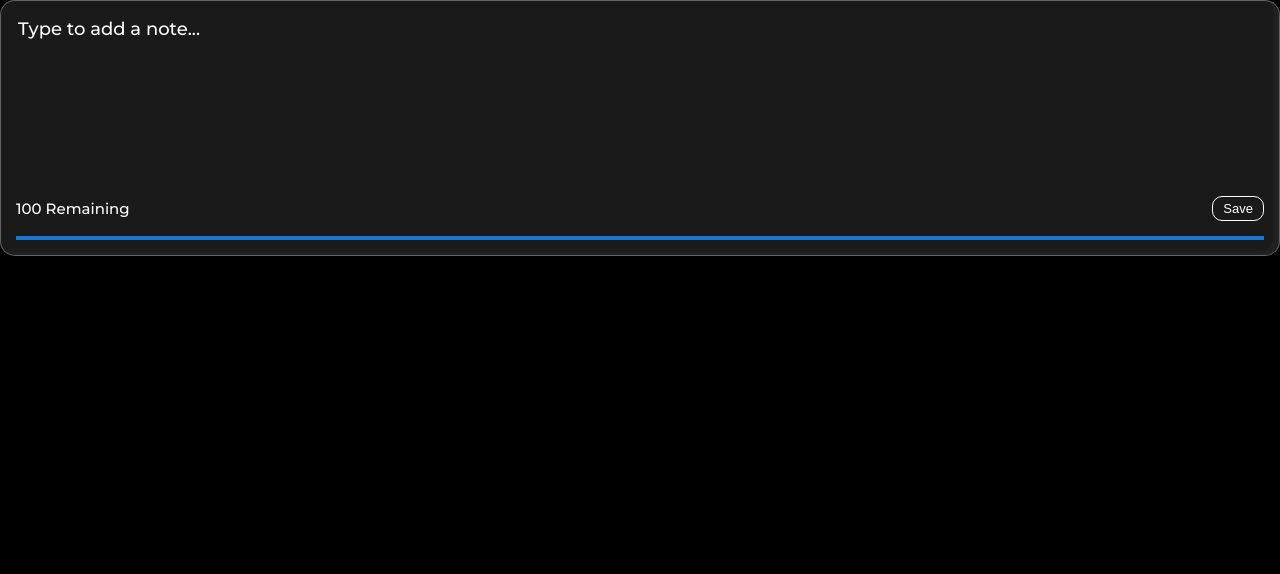
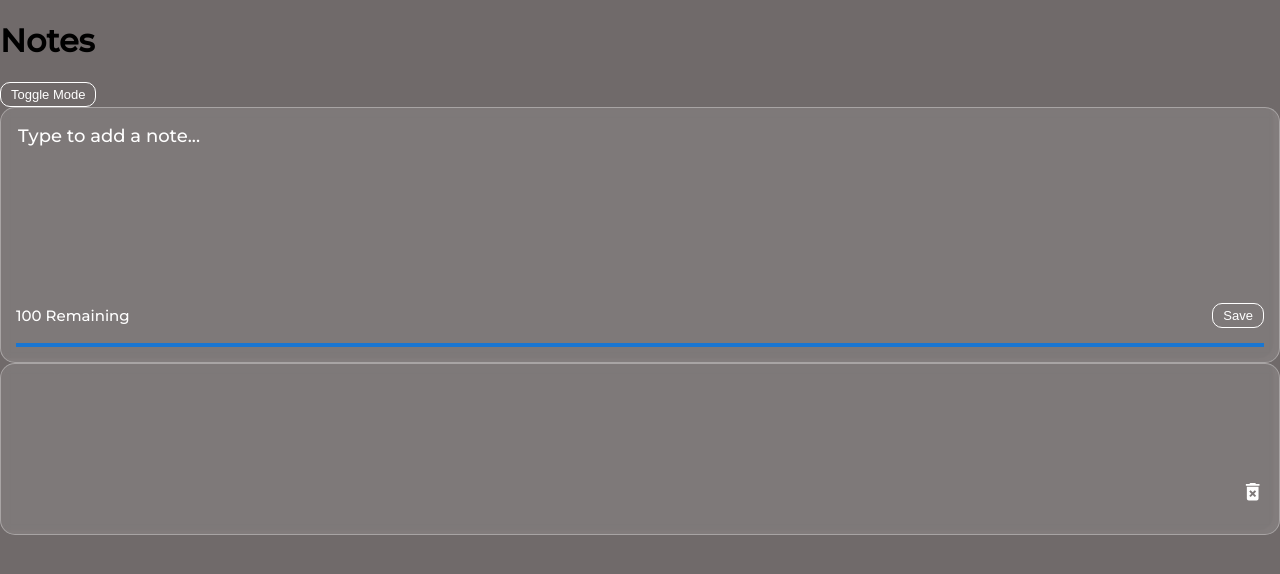
Before and after one commit to M0Shalaan/notes_app_react, a React (Create React App) app: page / in a window 1280 px wide. Shown: the top 574 px of the page. Built offline with nearby package versions, Linux system fonts and the light colour scheme.

Commit message:
created NoteList and some changes

```diff
--- a/package.json
+++ b/package.json
@@ -11,6 +11,7 @@
     "@testing-library/user-event": "^13.5.0",
     "react": "^18.2.0",
     "react-dom": "^18.2.0",
+    "react-icons": "^4.7.1",
     "react-router-dom": "^6.7.0",
     "react-scripts": "^5.0.1",
     "web-vitals": "^2.1.4"
--- a/src/components/Header.js
+++ b/src/components/Header.js
@@ -0,0 +1,18 @@
+import React from "react";
+
+const Header = ({ handleToggleDarkMode }) => {
+  return (
+    <div>
+      <h1>Notes</h1>
+      <button
+        className="save"
+        onClick={() =>
+          handleToggleDarkMode((previousDarkMode) => !previousDarkMode)
+        }
+      >
+        Toggle Mode
+      </button>
+    </div>
+  );
+};
+export default Header;
--- /dev/null
+++ b/src/components/Note.js
@@ -0,0 +1,18 @@
+import { MdDeleteForever } from "react-icons/md";
+
+const Note = ({ id, text, date, handleDeleteNote }) => {
+  return (
+    <div className="note">
+      <span>{text}</span>
+      <div className="note-footer">
+        <small>{date}</small>
+        <MdDeleteForever
+          onClick={() => handleDeleteNote(id)}
+          className="delete-icon"
+          size={'1.3em'}
+        />
+      </div>
+    </div>
+  );
+};
+export default Note;
--- a/src/index.css
+++ b/src/index.css
@@ -2,8 +2,9 @@
 
 body {
   margin: 0;
+  color: #000;
   /* background-image: url('../src/Components/img/day\ sky.jpg'); */
-  background-color: #000;
+  background-color: rgb(112, 106, 106);
   background-repeat: no-repeat;
   background-size: cover;
   font-family: 'Montserrat', sans-serif;
--- a/src/pages/Home.js
+++ b/src/pages/Home.js
@@ -1,15 +1,18 @@
 import React from "react";
-import AddNote from "../components/AddNote"
+import AddNote from "../components/AddNote";
+import Header from "../components/Header";
+import Note from "../components/Note";
 // constants for app
 const Home = () => {
 
 
 
 
-
   return (
     <div>
-      <AddNote/>
+      <Header />
+      <AddNote />
+      <Note />
     </div>
   );
 };
```
Also changed, not shown: src/components/NoteList.js (added, +30 -0 lines), 1 other file (tests, documents, lock files or other folders).
